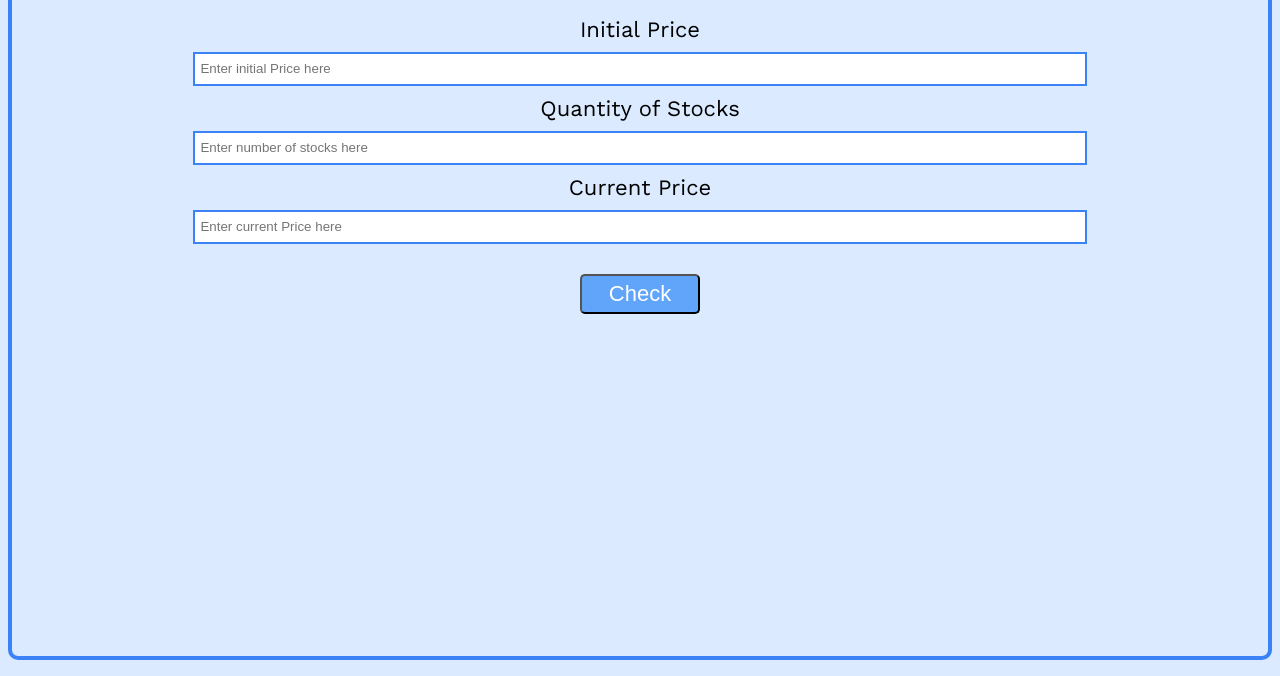
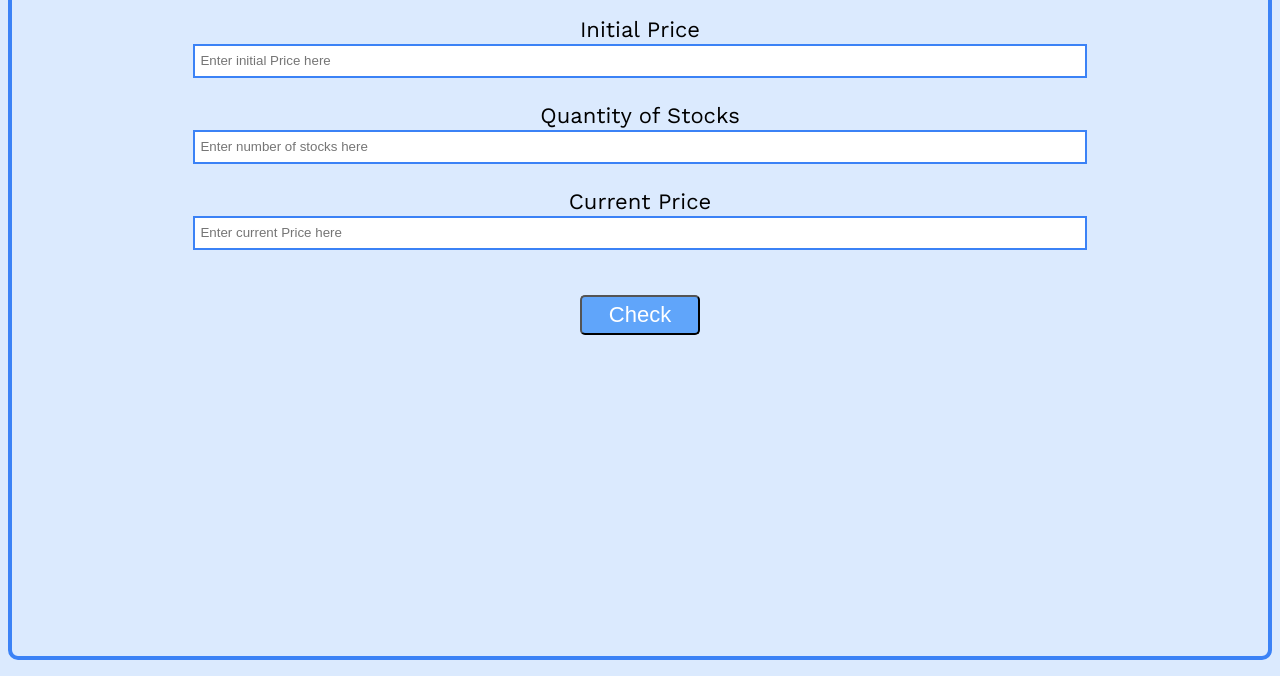
Before and after one commit to JuvitaSaini09/Profit-and-loss-calculator, a plain HTML site: page index.html in a window 1280 px wide. Shown: the part 124-800 px from the top of the page. Drawn offline with nearby package versions, Linux system fonts and the light colour scheme.

Commit message:
styling: everything related to styling

```diff
--- a/styles.css
+++ b/styles.css
@@ -37,14 +37,15 @@
       margin: 10px;
       margin: auto;
       font-size: 22px;
-      border-radius: 5px;
+      border-radius: 10px;
   }
 
   input {
       border: 2px solid var(--dark-blue);
       height: 20px;
       width: 70%;
-      margin: 10px;
+      margin: 2px;
+      margin-bottom: 25px;
       padding: 5px;
   }
 
@@ -65,5 +66,5 @@
   #result {
       font-weight: bold;
       margin-top: 50px;
-      font-size: 25px;
+      font-size: 23px;
   }
```
